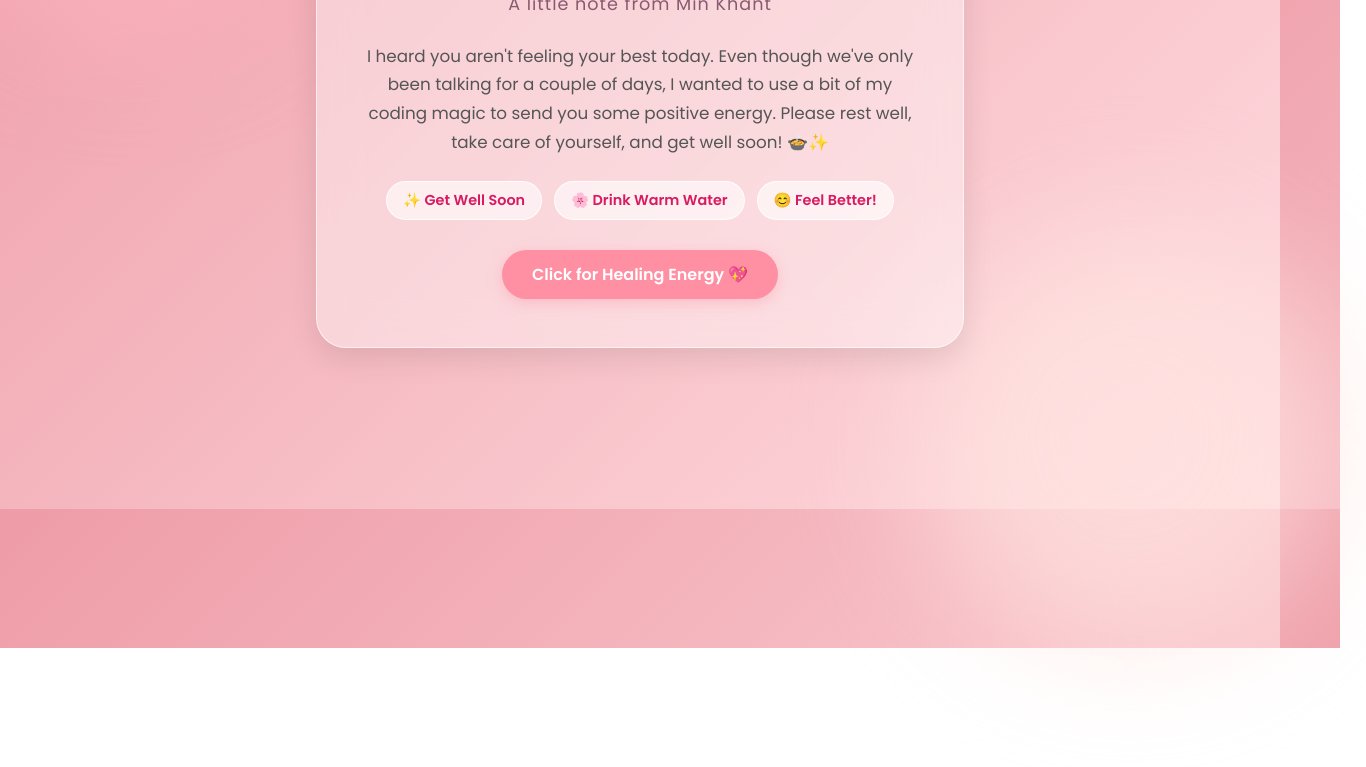
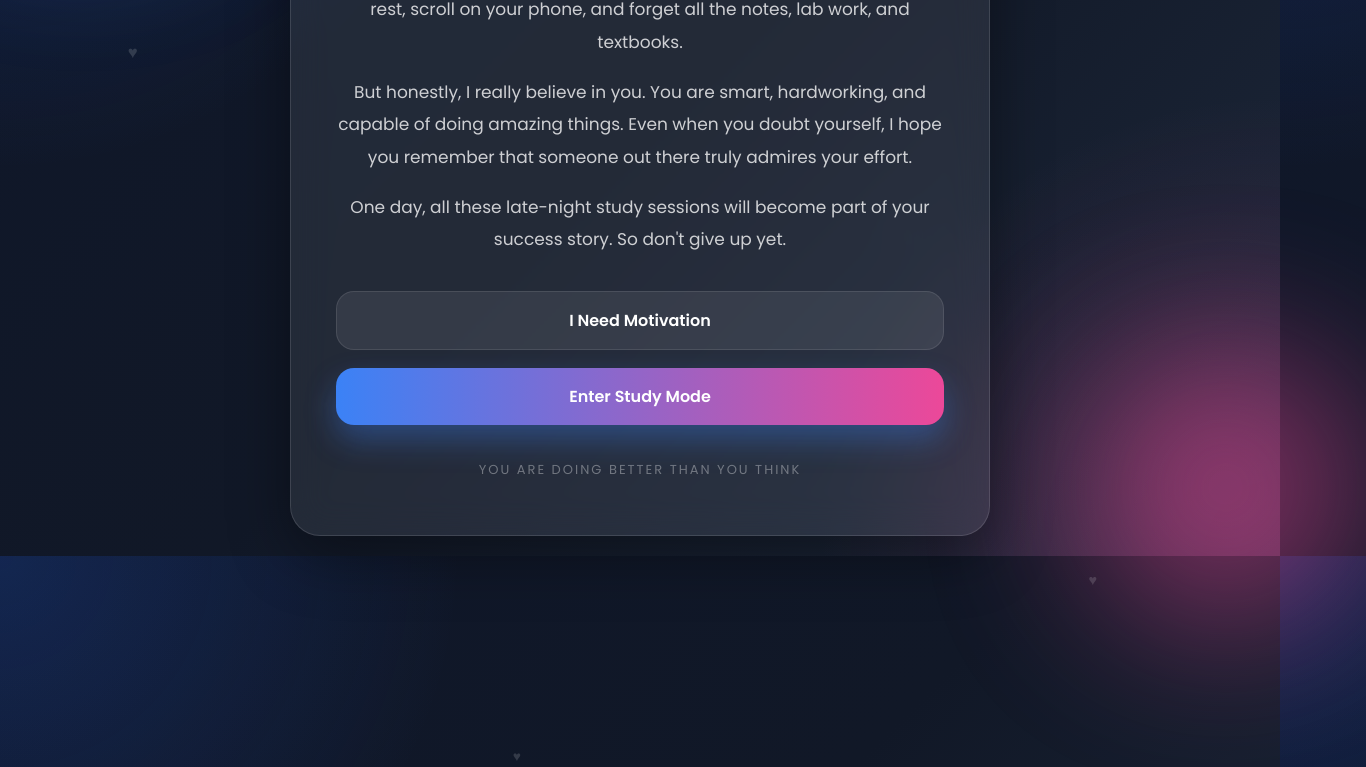
Before and after one commit to Minkhant769/SAA, a plain HTML site: page S3/cors/index.html in a window 1280 px wide. Shown: the part 291-1058 px from the top of the page, 1366 px wide, since content can reach past the window. Before the commit the page ends 939 px from the top, so only its background shows below. Drawn offline with Linux system fonts and the light colour scheme.

Commit message:
encryprion

```diff
--- a/S3/cors/index.html
+++ b/S3/cors/index.html
@@ -1,209 +1,377 @@
 <!DOCTYPE html>
 <html lang="en">
 <head>
-    <meta charset="UTF-8">
-    <meta name="viewport" content="width=device-width, initial-scale=1.0">
-    <title>For Ma Ma Cherry 🌸</title>
+<meta charset="UTF-8" />
+<meta name="viewport" content="width=device-width, initial-scale=1.0"/>
+
+<title>For My Favorite Future Medical Technologist</title>
+
+<link href="https://fonts.googleapis.com/css2?family=Poppins:wght@300;400;500;600;700&display=swap" rel="stylesheet">
+
 <style>
-        /* Soft, Cute, Lovely Glassmorphism CSS */
-        @import url('https://fonts.googleapis.com/css2?family=Poppins:wght@300;400;600;700&display=swap');
 
-        body, html {
-            margin: 0; padding: 0;
-            width: 100%; height: 100vh;
-            font-family: 'Poppins', sans-serif;
-            background: #ffdde1; /* Fallback */
-            background: linear-gradient(135deg, #ee9ca7, #ffdde1); /* Soft pink gradient */
-            display: flex;
-            justify-content: center;
-            align-items: center;
-            overflow: hidden;
-            color: #4a4a4a; /* Softer text color */
+*{
+    margin:0;
+    padding:0;
+    box-sizing:border-box;
+    font-family:'Poppins',sans-serif;
 }
 
-        /* Gentle Pastel Blobs */
-        .blob {
-            position: absolute;
-            filter: blur(60px);
-            z-index: 1;
-            opacity: 0.7;
-            animation: float 8s infinite alternate ease-in-out;
-        }
-        .blob1 { width: 350px; height: 350px; background: #ffb6c1; top: -50px; left: -50px; border-radius: 50%; }
-        .blob2 { width: 400px; height: 400px; background: #ffe4e1; bottom: -100px; right: -50px; animation-delay: -4s; border-radius: 50%;}
+body{
+    min-height:100vh;
+    overflow:hidden;
+    background:
+    radial-gradient(circle at top left,#2563eb33 0%,transparent 30%),
+    radial-gradient(circle at bottom right,#ec489933 0%,transparent 30%),
+    linear-gradient(135deg,#0f172a,#111827,#1e293b);
 
-        @keyframes float {
-            0% { transform: translateY(0) scale(1); }
-            100% { transform: translateY(30px) scale(1.05); }
+    display:flex;
+    justify-content:center;
+    align-items:center;
+    padding:20px;
+    position:relative;
 }
 
-        /* Light Glassmorphism Card */
-        .glass-card {
-            position: relative;
-            z-index: 10;
-            background: rgba(255, 255, 255, 0.4); /* Much lighter glass */
-            backdrop-filter: blur(20px);
-            -webkit-backdrop-filter: blur(20px);
-            border: 1px solid rgba(255, 255, 255, 0.6);
-            border-radius: 30px;
-            padding: 3rem 3rem;
-            text-align: center;
-            max-width: 550px;
-            box-shadow: 0 10px 30px rgba(0, 0, 0, 0.1); /* Softer shadow */
-            animation: fadeIn 1.5s ease-out;
+/* Floating blur circles */
+
+.blur{
+    position:absolute;
+    border-radius:50%;
+    filter:blur(80px);
+    opacity:0.5;
+    animation:float 8s ease-in-out infinite alternate;
 }
 
-        @keyframes fadeIn {
-            from { opacity: 0; transform: translateY(15px); }
-            to { opacity: 1; transform: translateY(0); }
+.blur1{
+    width:300px;
+    height:300px;
+    background:#3b82f6;
+    top:-80px;
+    left:-80px;
 }
 
-        h1 {
-            font-size: 2.8rem;
-            font-weight: 700;
-            margin: 0 0 5px 0;
-            color: #d81b60; /* Warm lovely pink */
+.blur2{
+    width:280px;
+    height:280px;
+    background:#ec4899;
+    bottom:-80px;
+    right:-80px;
+    animation-delay:2s;
 }
 
-        h2 {
-            font-size: 1.1rem;
-            font-weight: 400;
-            color: #885a70;
-            margin: 0 0 25px 0;
-            letter-spacing: 1px;
+@keyframes float{
+    from{
+        transform:translateY(0px) translateX(0px);
+    }
+    to{
+        transform:translateY(-30px) translateX(20px);
+    }
 }
 
-        p {
-            color: #555;
-            line-height: 1.7;
-            margin-bottom: 25px;
-            font-size: 1.05rem;
+/* Main Card */
+
+.card{
+    width:100%;
+    max-width:700px;
+
+    background:rgba(255,255,255,0.08);
+    backdrop-filter:blur(18px);
+
+    border:1px solid rgba(255,255,255,0.12);
+
+    border-radius:30px;
+
+    padding:55px 45px;
+
+    text-align:center;
+
+    box-shadow:
+    0 20px 60px rgba(0,0,0,0.4);
+
+    position:relative;
+    z-index:10;
+
+    animation:fadeUp 1s ease;
 }
 
-        .tags {
-            display: flex;
-            justify-content: center;
-            gap: 12px;
-            flex-wrap: wrap;
-            margin-bottom: 30px;
+@keyframes fadeUp{
+    from{
+        opacity:0;
+        transform:translateY(30px);
+    }
+    to{
+        opacity:1;
+        transform:translateY(0);
+    }
 }
 
-        .tag {
-            background: rgba(255, 255, 255, 0.6);
-            padding: 8px 16px;
-            border-radius: 20px;
-            font-size: 0.9rem;
-            color: #d81b60;
-            font-weight: 600;
-            border: 1px solid rgba(255, 255, 255, 0.8);
-            transition: transform 0.3s ease;
+.small-text{
+    color:#93c5fd;
+    font-size:14px;
+    letter-spacing:3px;
+    margin-bottom:15px;
+    text-transform:uppercase;
 }
 
-        .tag:hover {
-            transform: translateY(-3px);
-            background: rgba(255, 255, 255, 0.9);
+h1{
+    color:white;
+    font-size:48px;
+    line-height:1.2;
+    margin-bottom:25px;
+    font-weight:700;
 }
 
-        /* Button Styling Updated for Clicking */
-        .btn {
-            display: inline-block;
-            padding: 12px 30px;
-            background: #ff8fa3;
-            color: white;
-            text-decoration: none;
-            border-radius: 30px;
-            font-weight: 600;
-            transition: transform 0.3s ease, background 0.3s ease;
-            border: none;
-            box-shadow: 0 4px 15px rgba(255, 143, 163, 0.4);
-            cursor: pointer;
-            font-size: 1rem;
-            font-family: 'Poppins', sans-serif;
+.highlight{
+    background:linear-gradient(to right,#60a5fa,#f472b6);
+    -webkit-background-clip:text;
+    -webkit-text-fill-color:transparent;
 }
 
-        .btn:hover {
-            transform: scale(1.05);
-            background: #ff748c;
+p{
+    color:rgba(255,255,255,0.78);
+    font-size:17px;
+    line-height:1.9;
+    margin-bottom:18px;
 }
 
-        /* Floating Hearts Animation CSS */
-        .heart {
-            position: fixed;
-            font-size: 1.5rem;
-            bottom: -50px;
-            animation: floatUp 3s ease-in-out forwards;
-            z-index: 100;
-            pointer-events: none;
+/* Quote box */
+
+.quote-box{
+    margin-top:28px;
+    background:rgba(255,255,255,0.06);
+    border:1px solid rgba(255,255,255,0.08);
+    border-radius:20px;
+    padding:20px;
+    color:#c4b5fd;
+    font-weight:500;
+    display:none;
+    animation:showQuote 0.4s ease;
 }
 
-        @keyframes floatUp {
-            0% { transform: translateY(0) scale(1) rotate(0deg); opacity: 1; }
-            100% { transform: translateY(-100vh) scale(1.5) rotate(20deg); opacity: 0; }
+@keyframes showQuote{
+    from{
+        opacity:0;
+        transform:translateY(10px);
     }
+    to{
+        opacity:1;
+        transform:translateY(0);
+    }
+}
+
+/* Buttons */
+
+.buttons{
+    display:flex;
+    flex-direction:column;
+    gap:18px;
+    margin-top:35px;
+}
+
+button{
+    border:none;
+    padding:16px 22px;
+    border-radius:18px;
+    cursor:pointer;
+    font-size:16px;
+    font-weight:600;
+    transition:0.35s;
+}
+
+.btn-motivate{
+    background:rgba(255,255,255,0.08);
+    color:white;
+    border:1px solid rgba(255,255,255,0.1);
+}
+
+.btn-motivate:hover{
+    transform:translateY(-4px);
+    background:rgba(255,255,255,0.14);
+}
+
+.btn-focus{
+    background:linear-gradient(to right,#3b82f6,#ec4899);
+    color:white;
+    box-shadow:0 15px 30px rgba(59,130,246,0.35);
+}
+
+.btn-focus:hover{
+    transform:translateY(-4px) scale(1.02);
+}
+
+.footer{
+    margin-top:35px;
+    color:rgba(255,255,255,0.35);
+    font-size:13px;
+    letter-spacing:2px;
+}
+
+/* Floating hearts */
+
+.heart{
+    position:absolute;
+    color:rgba(255,255,255,0.15);
+    animation:hearts 10s linear infinite;
+    user-select:none;
+}
+
+@keyframes hearts{
+    from{
+        transform:translateY(100vh) scale(0.8);
+    }
+    to{
+        transform:translateY(-120vh) scale(1.3);
+    }
+}
+
+@media(max-width:700px){
+
+    .card{
+        padding:40px 25px;
+    }
+
+    h1{
+        font-size:34px;
+    }
+
+    p{
+        font-size:15px;
+    }
+
+}
+
 </style>
 </head>
+
 <body>
-    <div class="blob blob1"></div>
-    <div class="blob blob2"></div>
 
-    <div class="glass-card">
-        <h1>Ma Ma Cherry 🌸</h1>
-        <h2>A little note from Min Khant</h2>
-        <p>I heard you aren't feeling your best today. Even though we've only been talking for a couple of days, I wanted to use a bit of my coding magic to send you some positive energy. Please rest well, take care of yourself, and get well soon! 🍲✨</p>
+<div class="blur blur1"></div>
+<div class="blur blur2"></div>
 
-        <div class="tags">
-            <span class="tag">✨ Get Well Soon</span>
-            <span class="tag">🌸 Drink Warm Water</span>
-            <span class="tag">😊 Feel Better!</span>
+<div class="heart" style="left:10%; animation-delay:0s;">♥</div>
+<div class="heart" style="left:25%; animation-delay:2s;">♥</div>
+<div class="heart" style="left:40%; animation-delay:4s;">♥</div>
+<div class="heart" style="left:70%; animation-delay:1s;">♥</div>
+<div class="heart" style="left:85%; animation-delay:3s;">♥</div>
+
+<div class="card">
+
+    <div class="small-text">
+        A little message for you
     </div>
 
-        <button class="btn" onclick="sendHealingEnergy()">Click for Healing Energy 💖</button>
+    <h1>
+        Hey Future <br>
+        <span class="highlight">Medical Tech Star</span>
+    </h1>
+
+    <p>
+        I know studying feels exhausting sometimes.
+        Some days you want to rest, scroll on your phone,
+        and forget all the notes, lab work, and textbooks.
+    </p>
+
+    <p>
+        But honestly, I really believe in you.
+        You are smart, hardworking, and capable of doing amazing things.
+        Even when you doubt yourself, I hope you remember
+        that someone out there truly admires your effort.
+    </p>
+
+    <p>
+        One day, all these late-night study sessions
+        will become part of your success story.
+        So don't give up yet.
+    </p>
+
+    <div class="quote-box" id="quoteBox"></div>
+
+    <div class="buttons">
+
+        <button class="btn-motivate" onclick="motivateMe()">
+            I Need Motivation
+        </button>
+
+        <button class="btn-focus" onclick="focusMode()">
+            Enter Study Mode
+        </button>
+
+    </div>
+
+    <div class="footer">
+        YOU ARE DOING BETTER THAN YOU THINK
+    </div>
+
 </div>
 
 <script>
-        function sendHealingEnergy() {
-            // 1. Send the XHR / Fetch request to AWS API Gateway
-            const apiUrl = "https://h960gpcnpa.execute-api.ap-southeast-1.amazonaws.com";
 
-            fetch(apiUrl, {
-                method: "POST", // Change to "GET" if your API requires it
-                headers: {
-                    "Content-Type": "application/json"
-                },
-                body: JSON.stringify({
-                    event: "button_clicked",
-                    message: "Ma Ma Cherry received the healing energy!",
-                    timestamp: new Date().toISOString()
-                })
-            })
-            .then(response => console.log("AWS API Success:", response.status))
-            .catch(error => console.error("AWS API Error:", error));
+const quotes = [
 
-            // 2. Create the floating hearts UI animation
-            for (let i = 0; i < 15; i++) {
-                setTimeout(() => {
-                    const heart = document.createElement('div');
-                    const emojis = ['💖', '✨', '🌸', '🥰'];
-                    heart.innerHTML = emojis[Math.floor(Math.random() * emojis.length)];
-                    heart.classList.add('heart');
+    "The future hospital lab is waiting for someone exactly like you.",
 
-                    heart.style.left = Math.random() * 100 + 'vw';
-                    heart.style.animationDuration = (Math.random() * 2 + 2) + 's';
+    "Every chapter you finish is one step closer to your dream.",
 
-                    document.body.appendChild(heart);
+    "You do not need perfect motivation. Just one more small step.",
 
-                    setTimeout(() => {
-                        heart.remove();
-                    }, 4000);
-                }, i * 150);
+    "A tired student today can become an incredible professional tomorrow.",
+
+    "Someone believes in you more than you realize.",
+
+    "Study now so future-you can smile proudly later."
+
+];
+
+function motivateMe(){
+
+    const quoteBox = document.getElementById("quoteBox");
+
+    const randomQuote =
+    quotes[Math.floor(Math.random() * quotes.length)];
+
+    quoteBox.innerHTML = randomQuote;
+
+    quoteBox.style.display = "block";
 }
 
-            // 3. Change button text after clicking
-            const btn = document.querySelector('.btn');
-            btn.innerHTML = "Energy Sent! Get well soon! ✨";
-            btn.style.background = "#ff748c";
-            btn.disabled = true; // Prevent multiple clicks
+function focusMode(){
+
+    document.querySelector(".card").innerHTML = `
+
+        <div class="small-text">
+            Focus Mode Activated
+        </div>
+
+        <h1>
+            You Can Do This
+        </h1>
+
+        <p>
+            Put your phone away for 25 minutes.
+            Open your notes.
+            Start with just one page.
+        </p>
+
+        <p class="highlight">
+            Small progress is still progress.
+        </p>
+
+        <div class="buttons">
+
+            <button class="btn-focus" onclick="location.reload()">
+                Take a Short Break
+            </button>
+
+        </div>
+
+        <div class="footer">
+            KEEP GOING
+        </div>
+
+    `;
 }
+
 </script>
+
 </body>
 </html>
```
Also changed, not shown: S3/encryption/secret.txt (added), 2 other files. Lines whose indentation alone changed are shown as unchanged.
